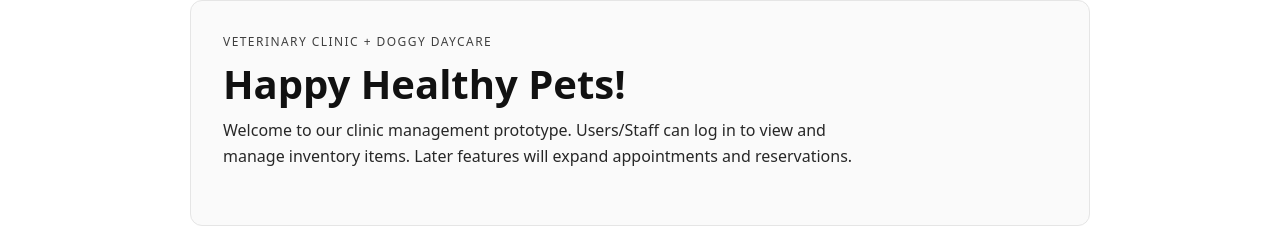
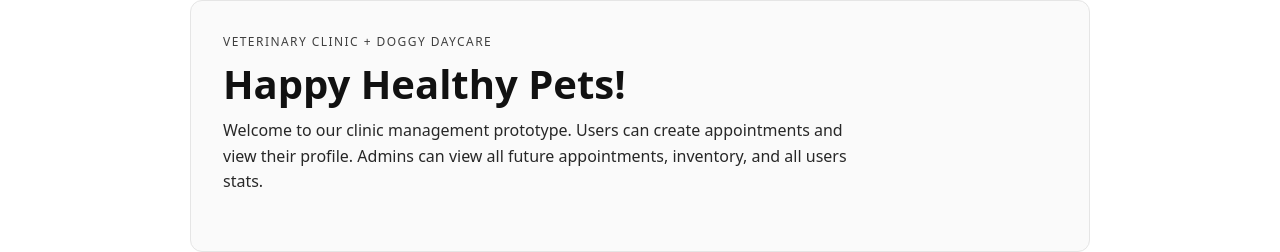
Before and after one commit to kc-frost/vet-clinic, a React (Vite) app in the folder frontend/: page / in a window 1280 px wide. Shown: the part 120-372 px from the top of the page. Built offline with nearby package versions, Linux system fonts and the light colour scheme; no server answers.

Commit message:
edited home screen text to better suit the current state and capabilities of the site

```diff
--- a/frontend/src/pages/public/Home.tsx
+++ b/frontend/src/pages/public/Home.tsx
@@ -10,8 +10,8 @@ export default function Home() {
           <h1 className="title">Happy Healthy Pets!</h1>
 
           <p className="subtitle">
-            Welcome to our clinic management prototype. Users/Staff can log in to view and manage
-            inventory items. Later features will expand appointments and reservations.
+            Welcome to our clinic management prototype. Users can create appointments and view their profile.
+            Admins can view all future appointments, inventory, and all users stats.
           </p>
 
 
```
